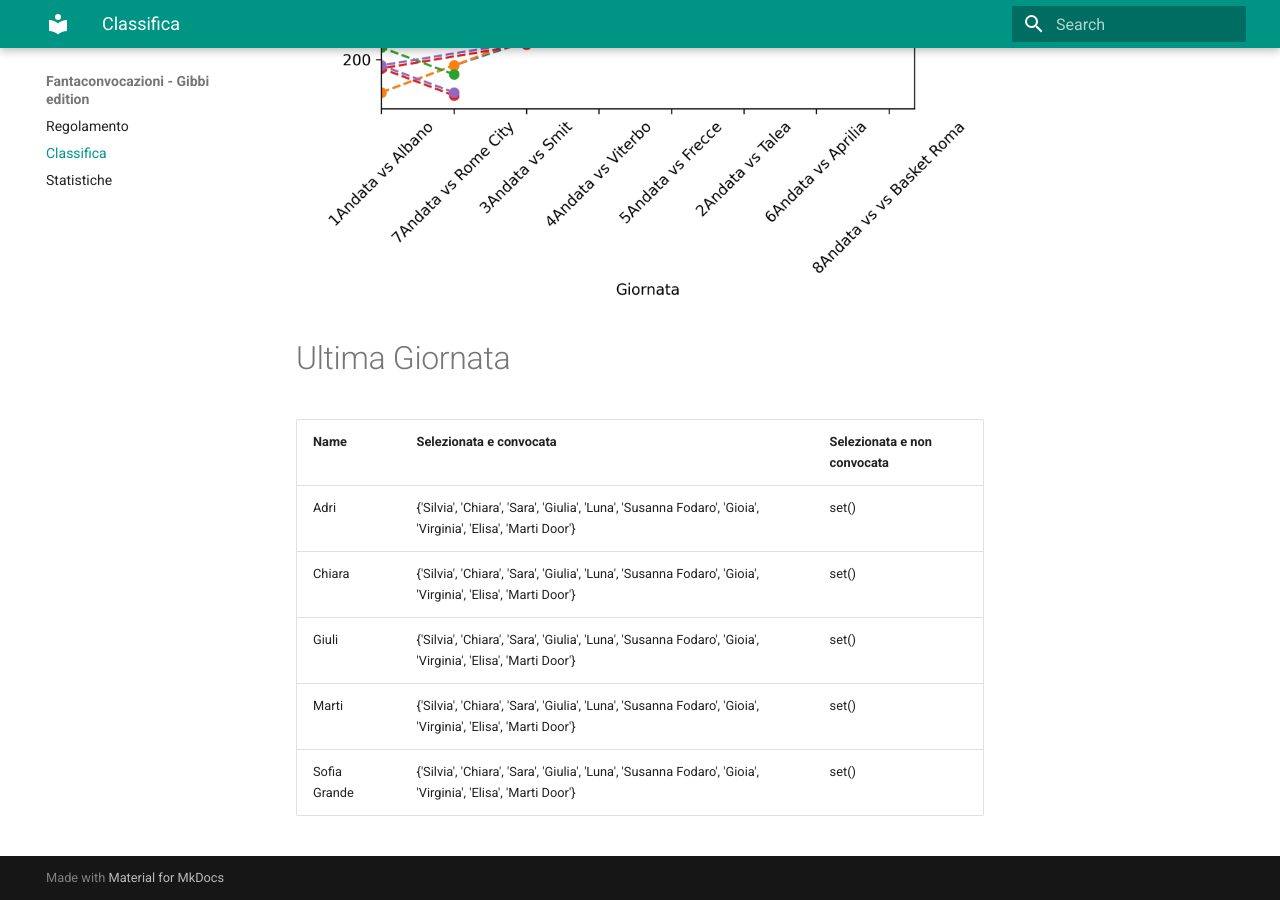
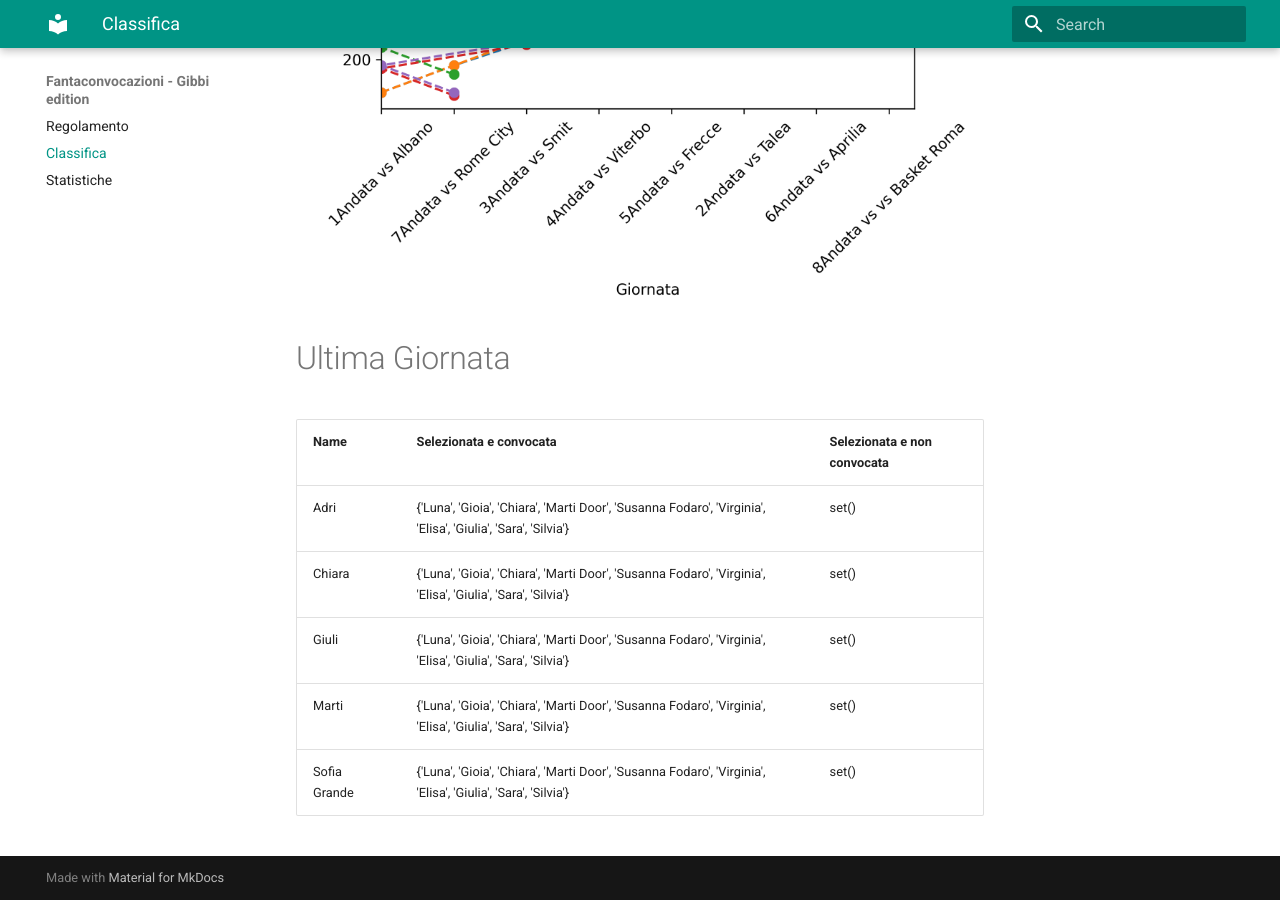
Before and after one commit to martinig94/fantagibbi, an MkDocs documentation site: the page built from docs/Classifica.md, in a window 1280 px wide and 900 px high, scrolled down 810 px. Built offline with MkDocs 1.6.1 and Material for MkDocs 9.7.7, drawn with Linux system fonts in a browser that asks for light colours.

Commit message:
Auto-update from main.py

```diff
--- a/docs/Classifica.md
+++ b/docs/Classifica.md
@@ -18,9 +18,9 @@
 <!-- START_TABLE CORRECT -->
 | Name         | Selezionata e convocata                                                                                      | Selezionata e non convocata   |
 |:-------------|:-------------------------------------------------------------------------------------------------------------|:------------------------------|
-| Adri         | {'Silvia', 'Chiara', 'Sara', 'Giulia', 'Luna', 'Susanna Fodaro', 'Gioia', 'Virginia', 'Elisa', 'Marti Door'} | set()                         |
-| Chiara       | {'Silvia', 'Chiara', 'Sara', 'Giulia', 'Luna', 'Susanna Fodaro', 'Gioia', 'Virginia', 'Elisa', 'Marti Door'} | set()                         |
-| Giuli        | {'Silvia', 'Chiara', 'Sara', 'Giulia', 'Luna', 'Susanna Fodaro', 'Gioia', 'Virginia', 'Elisa', 'Marti Door'} | set()                         |
-| Marti        | {'Silvia', 'Chiara', 'Sara', 'Giulia', 'Luna', 'Susanna Fodaro', 'Gioia', 'Virginia', 'Elisa', 'Marti Door'} | set()                         |
-| Sofia Grande | {'Silvia', 'Chiara', 'Sara', 'Giulia', 'Luna', 'Susanna Fodaro', 'Gioia', 'Virginia', 'Elisa', 'Marti Door'} | set()                         |
+| Adri         | {'Luna', 'Gioia', 'Chiara', 'Marti Door', 'Susanna Fodaro', 'Virginia', 'Elisa', 'Giulia', 'Sara', 'Silvia'} | set()                         |
+| Chiara       | {'Luna', 'Gioia', 'Chiara', 'Marti Door', 'Susanna Fodaro', 'Virginia', 'Elisa', 'Giulia', 'Sara', 'Silvia'} | set()                         |
+| Giuli        | {'Luna', 'Gioia', 'Chiara', 'Marti Door', 'Susanna Fodaro', 'Virginia', 'Elisa', 'Giulia', 'Sara', 'Silvia'} | set()                         |
+| Marti        | {'Luna', 'Gioia', 'Chiara', 'Marti Door', 'Susanna Fodaro', 'Virginia', 'Elisa', 'Giulia', 'Sara', 'Silvia'} | set()                         |
+| Sofia Grande | {'Luna', 'Gioia', 'Chiara', 'Marti Door', 'Susanna Fodaro', 'Virginia', 'Elisa', 'Giulia', 'Sara', 'Silvia'} | set()                         |
 <!-- END_TABLE CORRECT -->
```
